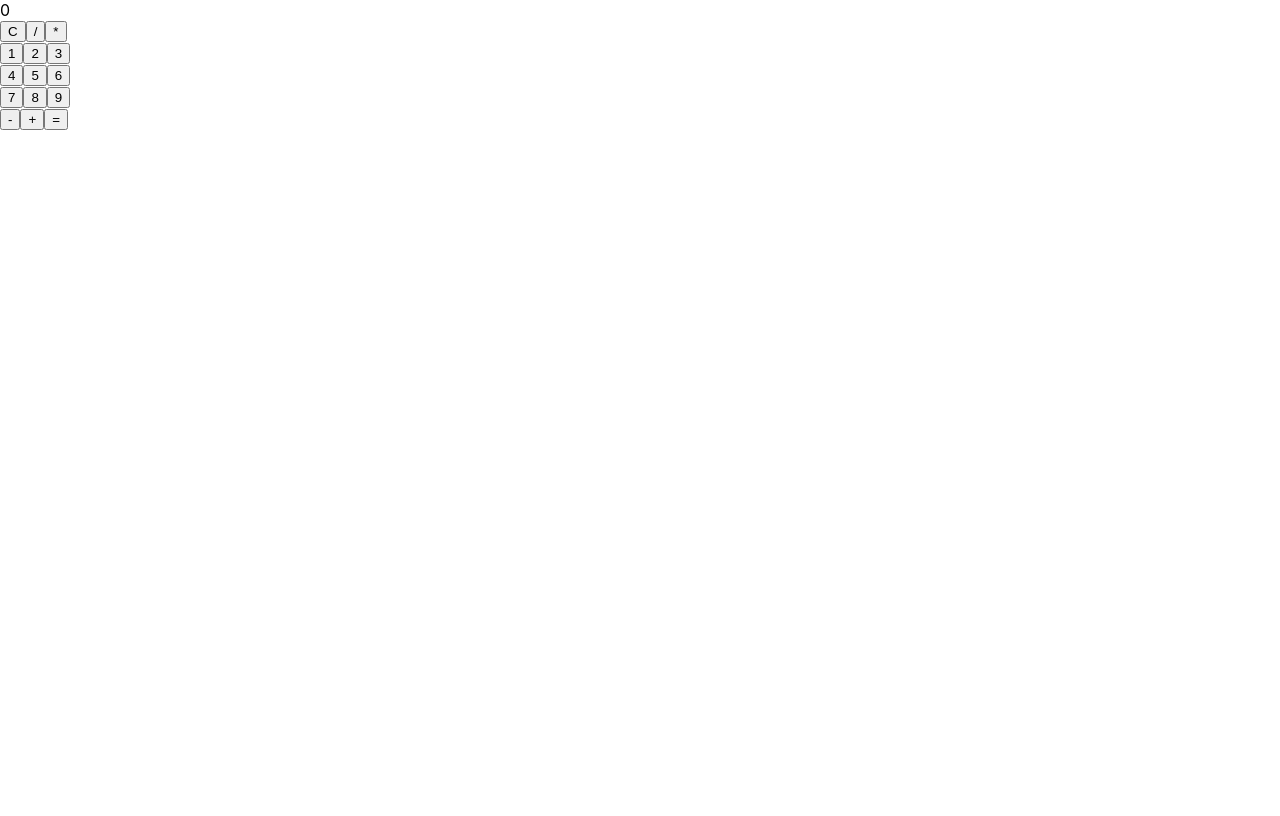
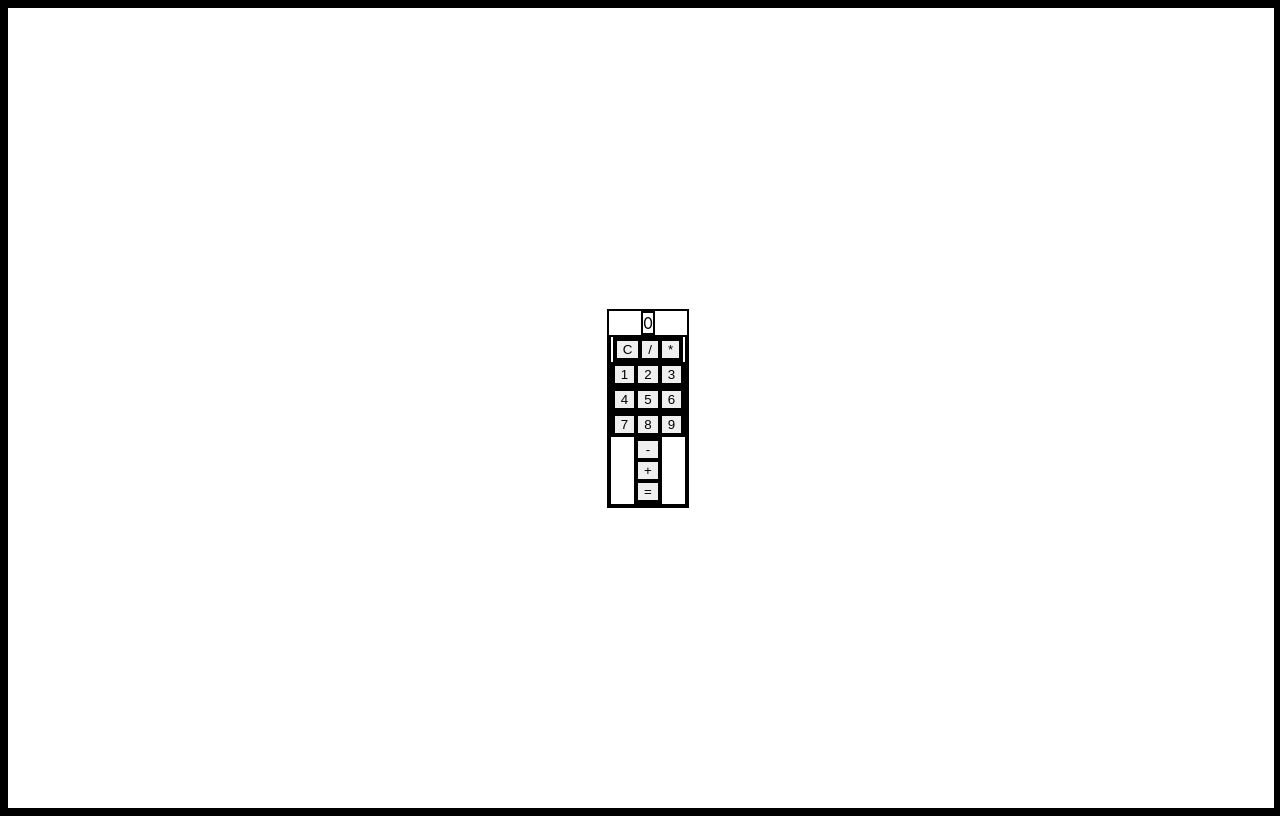
Before and after one commit to KianMouton/react-calculator, a React (Create React App) app: page / in a window 1280 px wide. Built offline with nearby package versions, Linux system fonts and the light colour scheme.

Commit message:
started working on css

```diff
--- a/src/App.css
+++ b/src/App.css
@@ -1,38 +1,39 @@
 .App {
-  text-align: center;
+  display: flex;
+  display: flex;
+  flex-direction: column;
+  justify-content: center;
+  align-items: center;
+  height: 100vh;
+  width: 100vw;
 }
 
-.App-logo {
-  height: 40vmin;
-  pointer-events: none;
+.calculator {
+  display: flex;
+  flex-direction: column;
+  justify-content: center;
+  align-items: center;
 }
 
-@media (prefers-reduced-motion: no-preference) {
-  .App-logo {
-    animation: App-logo-spin infinite 20s linear;
-  }
+.buttons {
+  display: flex;
+  flex-direction: column;
+  justify-content: center;
+  align-items: center;
 }
 
-.App-header {
-  background-color: #282c34;
-  min-height: 100vh;
+.cal-col {
   display: flex;
-  flex-direction: column;
-  align-items: center;
+  flex-direction: row;
   justify-content: center;
-  font-size: calc(10px + 2vmin);
-  color: white;
 }
 
-.App-link {
-  color: #61dafb;
+.functions {
+  display: flex;
+  justify-content: flex-end;
+  flex-direction: column;
 }
 
-@keyframes App-logo-spin {
-  from {
-    transform: rotate(0deg);
-  }
-  to {
-    transform: rotate(360deg);
-  }
+* {
+  border: 2px solid black;
 }
--- a/src/App.js
+++ b/src/App.js
@@ -3,10 +3,12 @@ import './App.css';
 
 function App() {
   return (
+    <div className="App">
       <div className="calculator">
         <div id="display">
           0
         </div>
+        <div className="buttons">
           <div className="cal-col">
             <button id="clear">C</button>
             <button id="divide">/</button>
@@ -33,6 +35,9 @@ function App() {
             <button id="equals">=</button>
         </div>
         </div>
+      </div>
+    </div>
+
   );
 }
 
```
Lines whose indentation alone changed are shown as unchanged.
